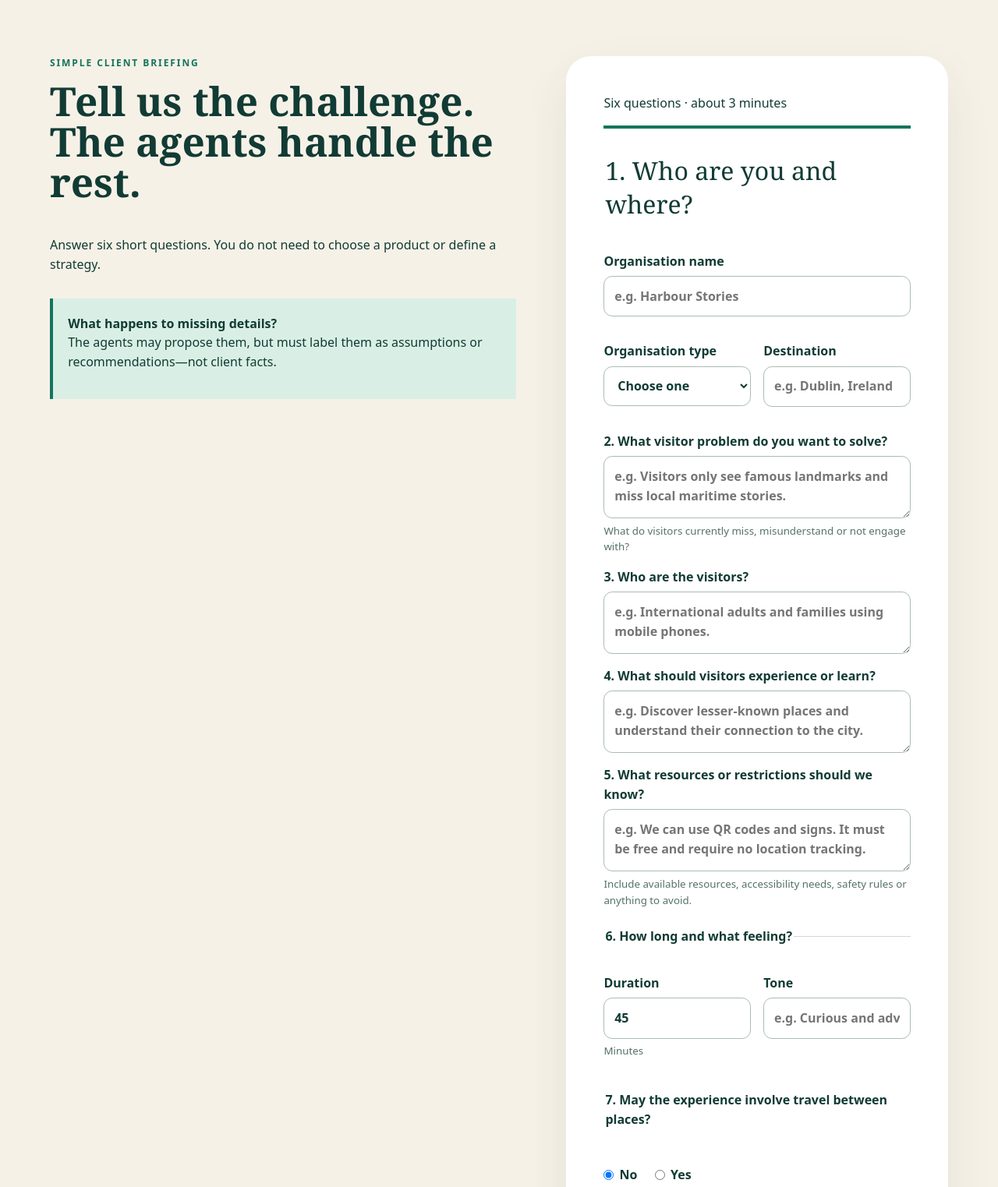
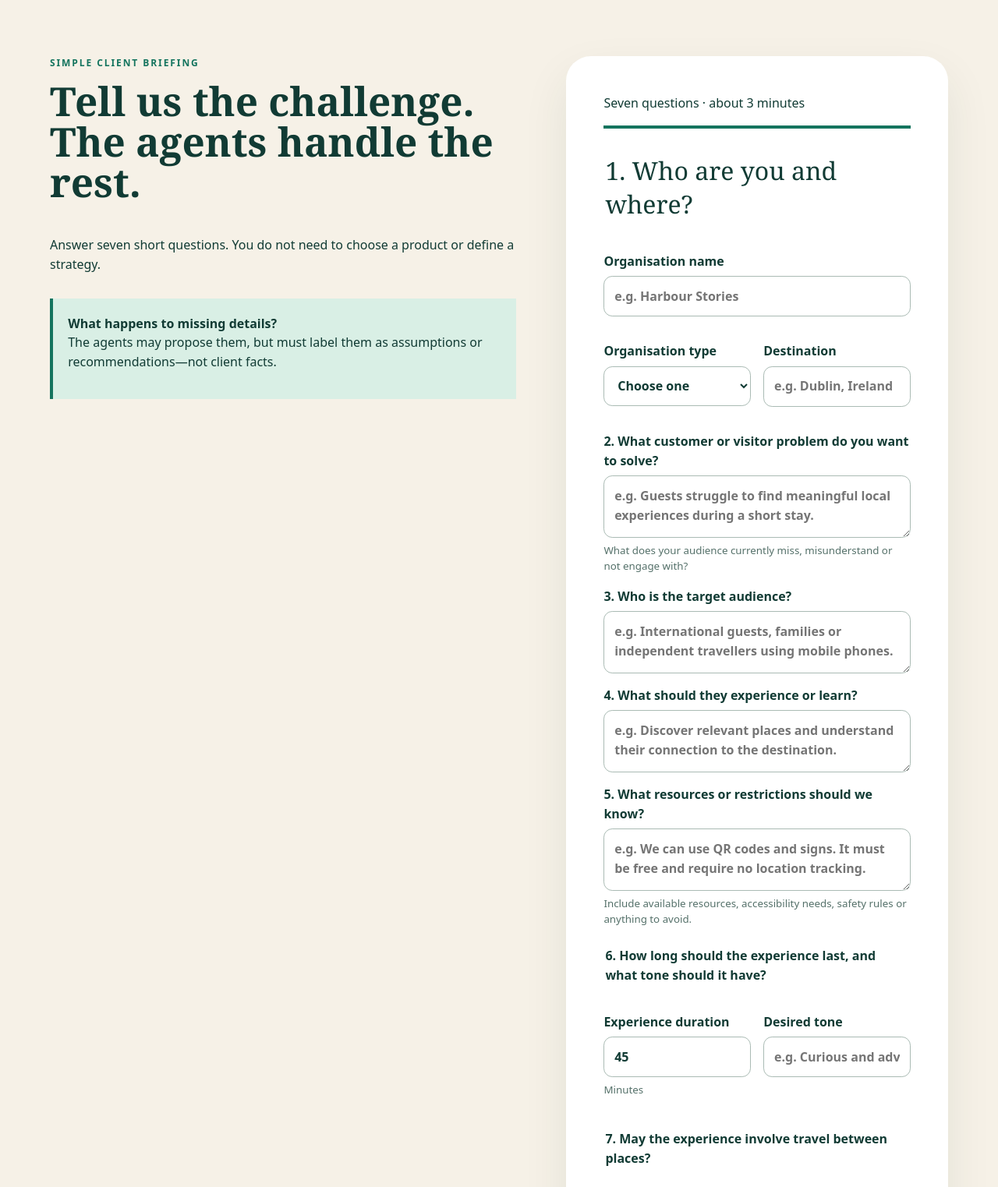
Before and after one commit to phqueiroga/adoptable-tails, a website: page index.html in a window 1280 px wide. Shown: the part 1720-3243 px from the top of the page at 78% size. Drawn offline with Linux system fonts and the light colour scheme.

Commit message:
Clarify organisation-neutral briefing questions

```diff
--- a/index.html
+++ b/index.html
@@ -2,13 +2,13 @@
 <a class="skip" href="#briefing">Skip to briefing</a><header><a class="brand" href="#top"><span>EC</span>Experience Compass</a><nav><a href="#method">Our agents</a><a class="button" href="#briefing">Create an experience</a></nav></header><main id="top">
 <section class="hero"><div><p class="kicker">Agentic studio for tourism organisations</p><h1>Turn a visitor challenge into an experience <em>worth exploring.</em></h1><p class="lead">Five specialist AI agents research your destination, design the right response, build a working webpage, plan its launch, and decide if it is ready.</p><a class="button primary" href="#briefing">Start with your challenge →</a></div><div class="products"><article><small>Game</small><strong>Treasure hunt</strong><span>Clues and progress</span></article><article><small>Exploration</small><strong>Personalised itinerary</strong><span>Interests and discovery</span></article><article><small>Storytelling</small><strong>Interactive timeline</strong><span>Events and meaning</span></article></div></section>
 <section id="method" class="method"><p class="kicker">An unbroken chain</p><h2>Five agents. Five distinct decisions.</h2><ol class="agents"><li><b>01</b><h3>Researcher</h3><small>Selects relevant live tools: web, places, weather or routes.</small></li><li><b>02</b><h3>Designer</h3><small>Selects one product and specifies it.</small></li><li><b>03</b><h3>Maker</h3><small>Builds complete HTML, CSS and JavaScript.</small></li><li><b>04</b><h3>Communicator</h3><small>Creates the launch package.</small></li><li><b>05</b><h3>Manager</h3><small>Validates evidence, viability and value.</small></li></ol></section>
-<section id="briefing" class="briefing"><div><p class="kicker">Simple client briefing</p><h2>Tell us the challenge. The agents handle the rest.</h2><p>Answer six short questions. You do not need to choose a product or define a strategy.</p><aside><strong>What happens to missing details?</strong><p>The agents may propose them, but must label them as assumptions or recommendations—not client facts.</p></aside></div><form id="brief-form"><div class="form-head"><span>Six questions · about 3 minutes</span><div><i class="full"></i></div></div>
+<section id="briefing" class="briefing"><div><p class="kicker">Simple client briefing</p><h2>Tell us the challenge. The agents handle the rest.</h2><p>Answer seven short questions. You do not need to choose a product or define a strategy.</p><aside><strong>What happens to missing details?</strong><p>The agents may propose them, but must label them as assumptions or recommendations—not client facts.</p></aside></div><form id="brief-form"><div class="form-head"><span>Seven questions · about 3 minutes</span><div><i class="full"></i></div></div>
 <fieldset class="step active"><legend>1. Who are you and where?</legend><label>Organisation name<input name="organisation_name" required maxlength="120" placeholder="e.g. Harbour Stories"></label><div class="two"><label>Organisation type<select name="organisation_type" id="organisation-type" required><option value="">Choose one</option><option value="hotel">Hotel</option><option value="tourism_agency">Tourism agency / tour operator</option><option value="attraction">Visitor attraction</option></select></label><label>Destination<input name="destination" required maxlength="120" placeholder="e.g. Dublin, Ireland"></label></div><label id="attraction-wrap" hidden>Attraction type<select name="attraction_type" id="attraction-type"><option value="">Choose one</option><option value="museum">Museum</option><option value="park">Park</option><option value="heritage_site">Castle / heritage site</option><option value="visitor_centre">Visitor centre</option><option value="cultural_venue">Cultural venue</option><option value="other">Other attraction</option></select></label>
-<label>2. What visitor problem do you want to solve?<textarea name="engagement_problem" required maxlength="800" placeholder="e.g. Visitors only see famous landmarks and miss local maritime stories."></textarea><small>What do visitors currently miss, misunderstand or not engage with?</small></label>
-<label>3. Who are the visitors?<textarea name="target_audience" required maxlength="500" placeholder="e.g. International adults and families using mobile phones."></textarea></label>
-<label>4. What should visitors experience or learn?<textarea name="visitor_outcome" required maxlength="500" placeholder="e.g. Discover lesser-known places and understand their connection to the city."></textarea></label>
+<label>2. What customer or visitor problem do you want to solve?<textarea name="engagement_problem" required maxlength="800" placeholder="e.g. Guests struggle to find meaningful local experiences during a short stay."></textarea><small>What does your audience currently miss, misunderstand or not engage with?</small></label>
+<label>3. Who is the target audience?<textarea name="target_audience" required maxlength="500" placeholder="e.g. International guests, families or independent travellers using mobile phones."></textarea></label>
+<label>4. What should they experience or learn?<textarea name="visitor_outcome" required maxlength="500" placeholder="e.g. Discover relevant places and understand their connection to the destination."></textarea></label>
 <label>5. What resources or restrictions should we know?<textarea name="resources_and_constraints" required maxlength="800" placeholder="e.g. We can use QR codes and signs. It must be free and require no location tracking."></textarea><small>Include available resources, accessibility needs, safety rules or anything to avoid.</small></label>
-<fieldset class="compact"><legend>6. How long and what feeling?</legend><div class="two"><label>Duration<input type="number" name="desired_duration_minutes" min="10" max="240" value="45" required><small>Minutes</small></label><label>Tone<input name="desired_tone" required maxlength="120" placeholder="e.g. Curious and adventurous"></label></div></fieldset>
+<fieldset class="compact"><legend>6. How long should the experience last, and what tone should it have?</legend><div class="two"><label>Experience duration<input type="number" name="desired_duration_minutes" min="10" max="240" value="45" required><small>Minutes</small></label><label>Desired tone<input name="desired_tone" required maxlength="120" placeholder="e.g. Curious and adventurous"></label></div></fieldset>
 <fieldset class="compact"><legend>7. May the experience involve travel between places?</legend><div class="choice-row"><label><input type="radio" name="movement_allowed" value="no" required checked> No</label><label><input type="radio" name="movement_allowed" value="yes" required> Yes</label></div><div id="transport-wrap" hidden><label>Starting point or exact area<input name="starting_point" id="starting-point" maxlength="180" placeholder="e.g. Eyre Square, Galway"></label><p>Which modes are acceptable?</p><div class="choice-row"><label><input type="checkbox" name="transport_modes" value="walking"> Walking</label><label><input type="checkbox" name="transport_modes" value="driving"> Car</label><label><input type="checkbox" name="transport_modes" value="public_transport"> Public transport</label></div></div></fieldset>
 <p class="privacy"><strong>No visitor identity required.</strong> Only this briefing and the agents’ evidence are stored.</p></fieldset><p id="form-error" role="alert" hidden>Please complete the required questions and select a travel mode when movement is allowed.</p><div class="actions"><button type="submit" class="primary" id="submit">Run the five agents ✦</button></div></form></section>
 <section id="working" class="working" hidden><div class="orbit">EC</div><p class="kicker">Pipeline running</p><h2 id="working-title"></h2><p id="working-copy"></p><ol id="pipeline"></ol><small>Keep this page open. Your run can resume after a refresh.</small></section><section id="result" class="result" hidden></section></main><footer><b>Experience Compass</b><p>NCI student prototype · AI work is source-constrained and Manager-reviewed.</p></footer></body></html>
```
